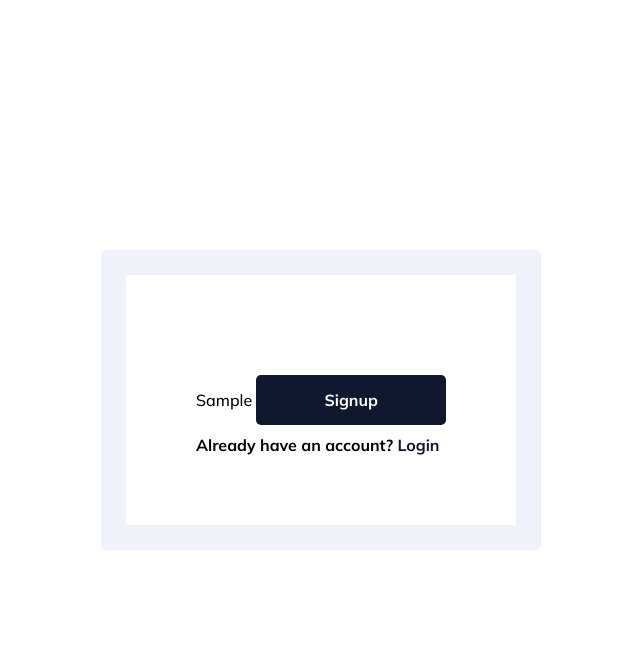
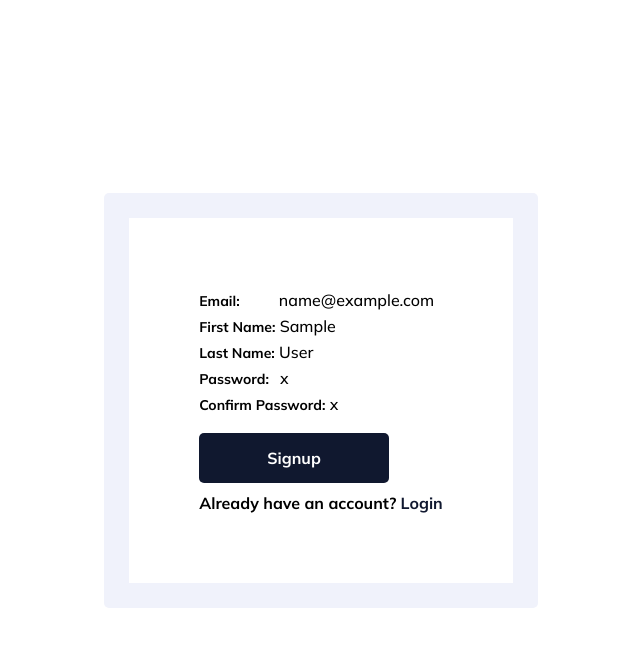
Before and after one commit to codewithgaji/Kwik-Speak, a Django app: template Main_Speaker/users/templates/registration/signup.html in a window 1280 px wide. Shown: the top 647 px of the page, without its empty margins (319-959 px from the left). Run offline with Django 5.2, Linux system fonts and the light colour scheme; the template is opened without the code that fills it: most values are stand-ins (such as "Sample title", 1, 10 or a date in 2020).

```diff
--- a/Main_Speaker/static/styles/reg.css
+++ b/Main_Speaker/static/styles/reg.css
@@ -29,17 +29,22 @@ body {
   width: 100%;
 }
 
-.form-wrap form label {
+.emailfield,
+.passwordfield {
   margin-bottom: 5px;
   font-size: 14px;
   font-weight: 700;
   line-height: 26px;
 }
 
+.emailfield {
+  margin-right: 29px;
+}
 
 .form-wrap form input {
   padding: 12px 20px;
   border-radius: 5px;
+  margin-bottom: 10px;
   border: 1px solid #DAE1F5;
   background-color: #fff;
   color: #0b32b1;
@@ -59,12 +64,12 @@ body {
   font-weight: 700;
   border: none;
   line-height: 26px;
-  margin-top: 30px;
+  margin-top: 15px;
 }
 
 .form-wrap button:hover{
   background-color: #152453;
-  transition: 0.3s;
+  transition: 0.5s;
   opacity: 0.95;
 }
 
@@ -119,3 +124,29 @@ body {
   color: #0b32b1;
   text-decoration: underline;
 }
+
+.form-error {
+  color: red;
+  font-size: 0.9rem;
+  margin-top: 3px;
+  margin-bottom: 10px;
+}
+
+.emailfield1,
+.first_namefield,
+.last_namefield,
+.pass1field,
+.pass2field {
+  margin-bottom: 5px;
+  font-size: 14px;
+  font-weight: 700;
+  line-height: 26px;
+}
+
+.emailfield1 {
+  margin-right: 35px;
+}
+
+.pass1field {
+  margin-right: 7px;
+}
--- a/Main_Speaker/users/templates/registration/signup.html
+++ b/Main_Speaker/users/templates/registration/signup.html
@@ -3,7 +3,58 @@
 {% block content %}
 <div class="shadow-wrap">
   <div class="form-wrap">
-    <form class="login-form" method="POST">
+    <form method="POST" novalidate><!--The 'novalidate' is so HTML5 doesn't validate and leaves it to Django-->
+    {% csrf_token %}
+
+    <label for="id_email"  class="emailfield1">Email:</label>
+    {{form_key.email}}
+    {% for error in form_key.email.errors %} <!--All errors/invalidation in the email field should be written under its field-->
+      <p class="form-error">{{ error }}</p>
+    {% endfor %} <br>
+
+      <label for="id_first_name" class="first_namefield">First Name:</label>
+    {{form_key.first_name}}
+    {% for error in form_key.first_name.errors %} <!--All errors/invalidation in the email field should be written under its field-->
+      <p class="form-error">{{ error }}</p>
+    {% endfor %} <br>
+
+    <label for="id_last_name" class="last_namefield">Last Name:</label>
+    {{form_key.last_name}}
+    {% for error in form_key.last_name.errors %} <!--All errors/invalidation in the email field should be written under its field-->
+      <p class="form-error">{{ error }}</p>
+    {% endfor %} <br>
+
+    <label for="id_password1" class="pass1field">Password:</label>
+    {{form_key.password1}}
+    {% for error in form_key.password1.errors %} <!--All errors/invalidation in the email field should be written under its field-->
+      <p class="form-error">{{ error }}</p>
+    {% endfor %} <br>
+
+    <label for="id_password2" class="pass2field">Confirm Password:</label>
+    {{form_key.password2}}
+    {% for error in form_key.password2.errors %} <!--All errors/invalidation in the email field should be written under its field-->
+      <p class="form-error">{{ error }}</p>
+    {% endfor %} <br>
+
+    <button class="form-button">
+      Signup
+      </button>
+    </form>
+    <h4 class="account-verification">Already have an account?</h4>
+    <a href="{% url 'users:login' %}" class="login">Login</a>
+
+    </form>
+  </div>
+
+</div>
+{% endblock content %}
+
+
+
+
+
+
+<!-- <form class="login-form" method="POST">
       {% csrf_token %}
       {{form_key.as_p}}
       <button class="form-button">
@@ -11,10 +62,4 @@
       </button>
     </form>
     <h4 class="account-verification">Already have an account?</h4>
-    <a href="{% url 'users:login' %}" class="login">Login</a>
-  </div>
-
-</div>
-
-
-{% endblock content %}
+    <a href="{% url 'users:login' %}" class="login">Login</a> -->
```
Also changed, not shown: Main_Speaker/users/templates/registration/login.html (+5 -6 lines).
